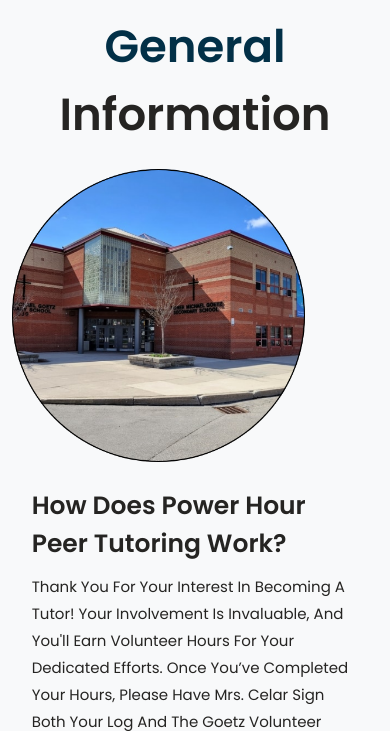
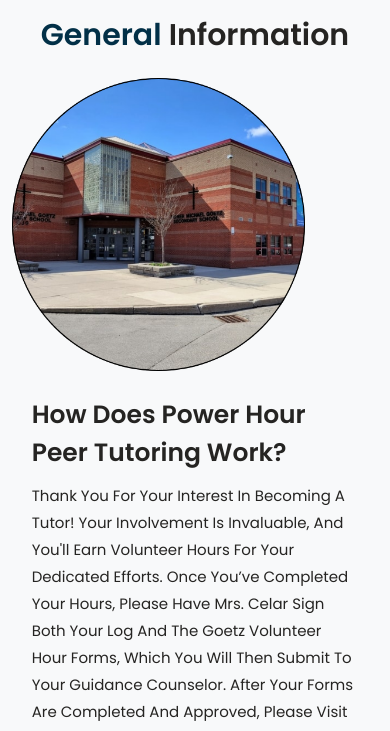
Before and after one commit to hrishi-tailor/Power-Hour-Peer-Tutoring, a plain HTML site: page index.html in a window 390 px wide. Shown: the part 1005-1736 px from the top of the page. Drawn offline with nearby package versions, Linux system fonts and the light colour scheme.

Commit message:
Update style.css
Mobile header display was messed up

```diff
--- a/style.css
+++ b/style.css
@@ -75,6 +75,12 @@ section{
     padding: 1.5rem 3%;
     background: #fff;
     box-shadow: var(--box-shadow);
+}
+
+@media (max-width: 768px) {
+    .heading {
+        font-size: 3rem; /* Smaller text for mobile view */
+    }
 }
 
 .header {
```
